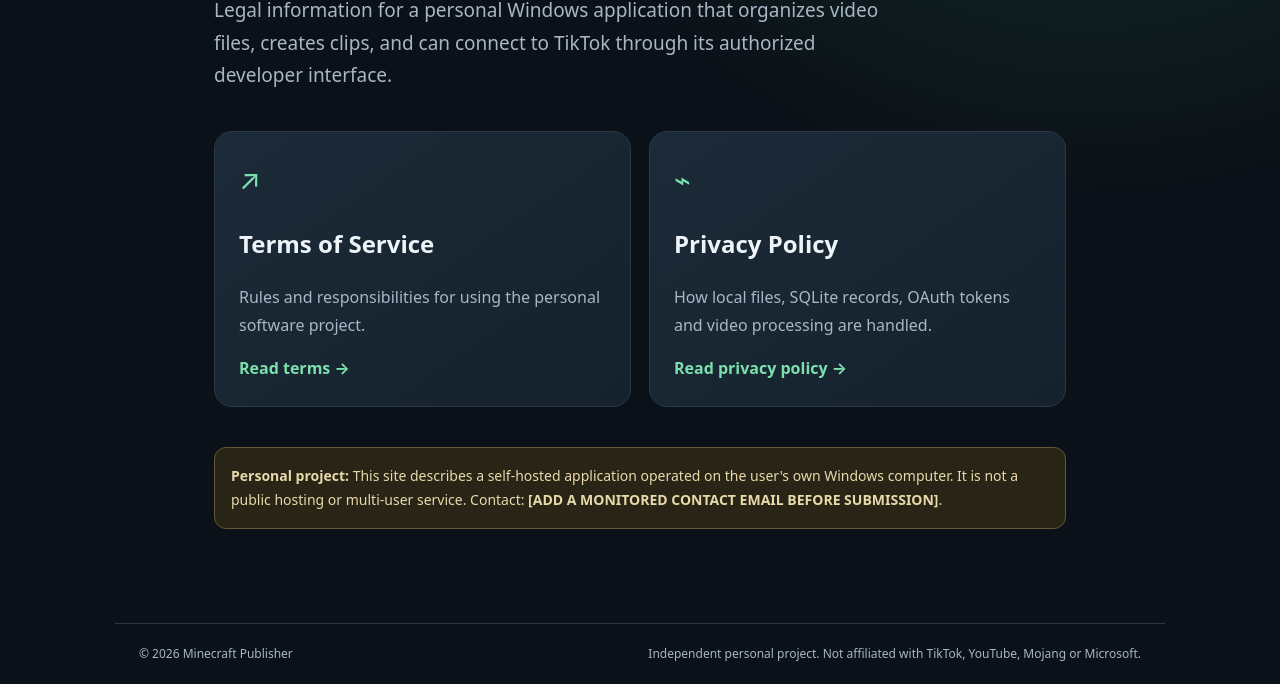
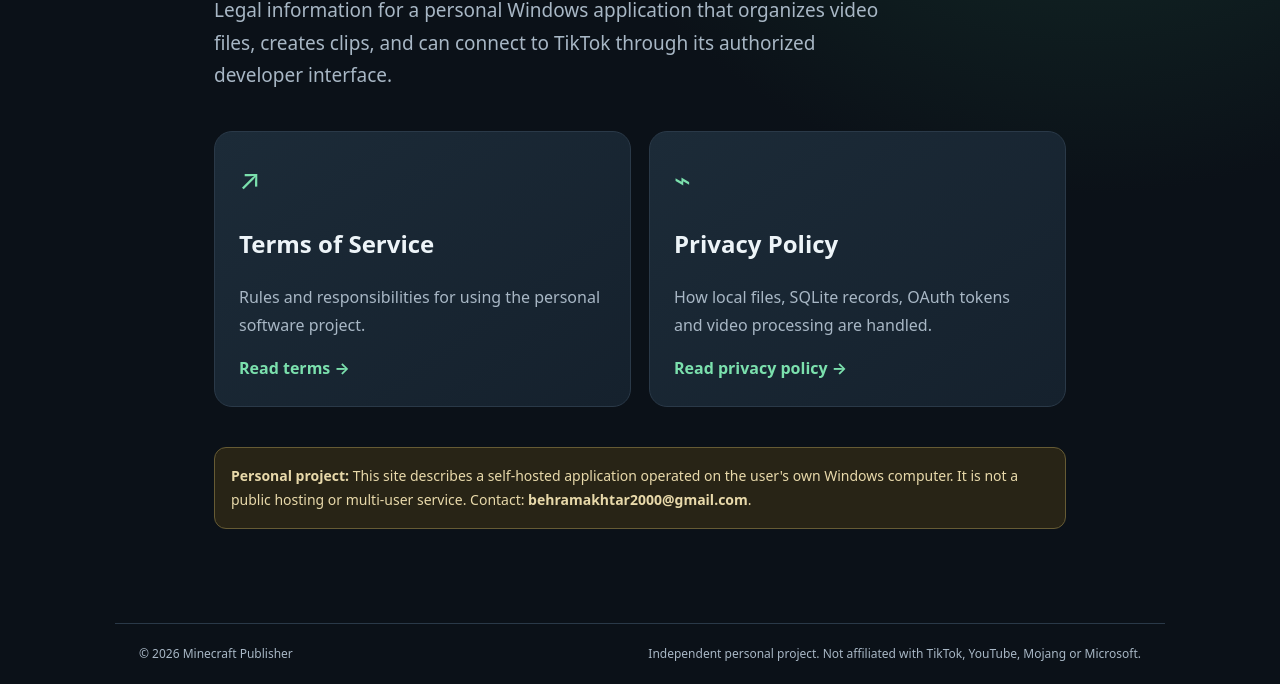
Before and after one commit to aatihonora/minecraft-publisher-policy, a plain HTML site: page index.html in a window 1280 px wide. Shown: the part 375-1059 px from the top of the page. Drawn offline with Linux system fonts and the light colour scheme.

Commit message:
Update index.html

```diff
--- a/index.html
+++ b/index.html
@@ -10,7 +10,7 @@
 <a class="card" href="terms.html"><span class="symbol">↗</span><h2>Terms of Service</h2><p>Rules and responsibilities for using the personal software project.</p><b>Read terms →</b></a>
 <a class="card" href="privacy.html"><span class="symbol">⌁</span><h2>Privacy Policy</h2><p>How local files, SQLite records, OAuth tokens and video processing are handled.</p><b>Read privacy policy →</b></a>
 </div>
-<p class="note"><b>Personal project:</b> This site describes a self-hosted application operated on the user's own Windows computer. It is not a public hosting or multi-user service. Contact: <b>[ADD A MONITORED CONTACT EMAIL BEFORE SUBMISSION]</b>.</p>
+<p class="note"><b>Personal project:</b> This site describes a self-hosted application operated on the user's own Windows computer. It is not a public hosting or multi-user service. Contact: <b>behramakhtar2000@gmail.com</b>.</p>
 </main>
 <footer><span>© 2026 Minecraft Publisher</span><span>Independent personal project. Not affiliated with TikTok, YouTube, Mojang or Microsoft.</span></footer>
 </body></html>
```
